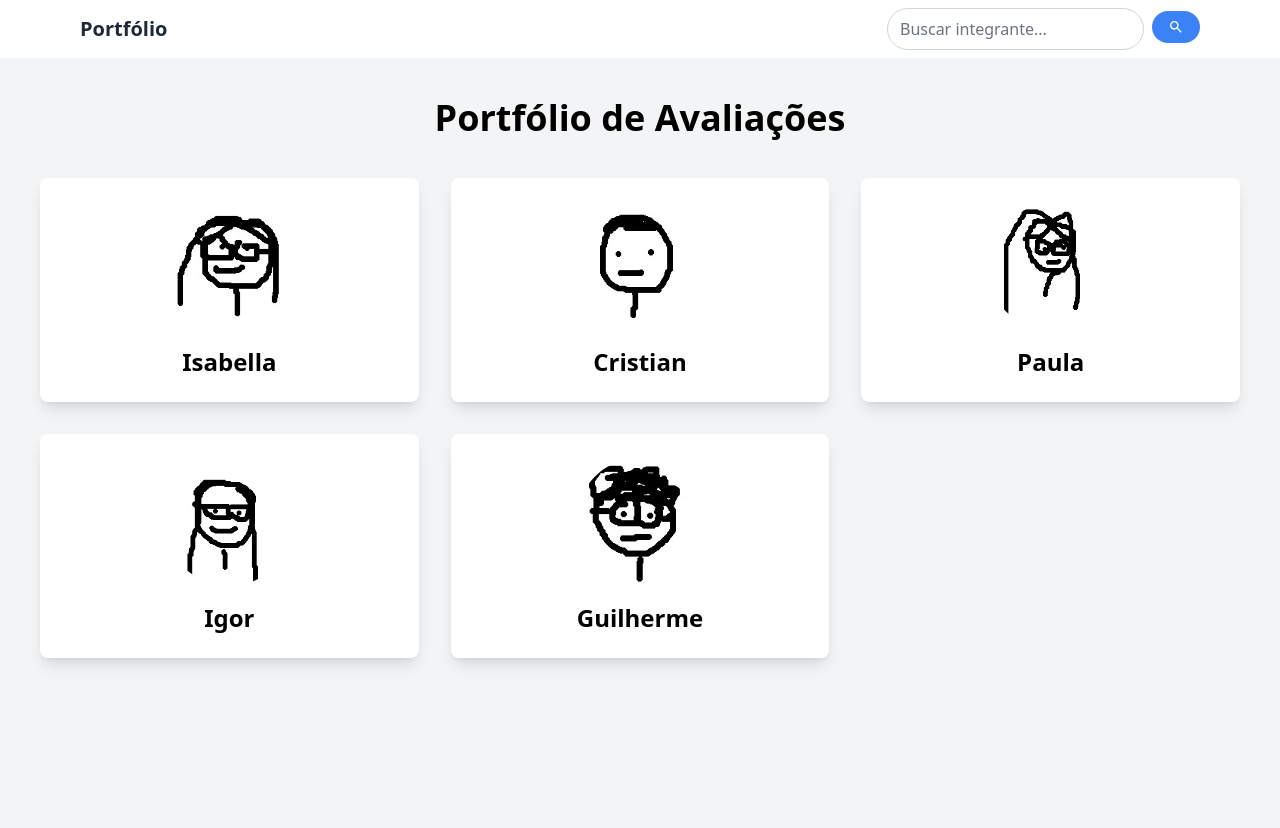
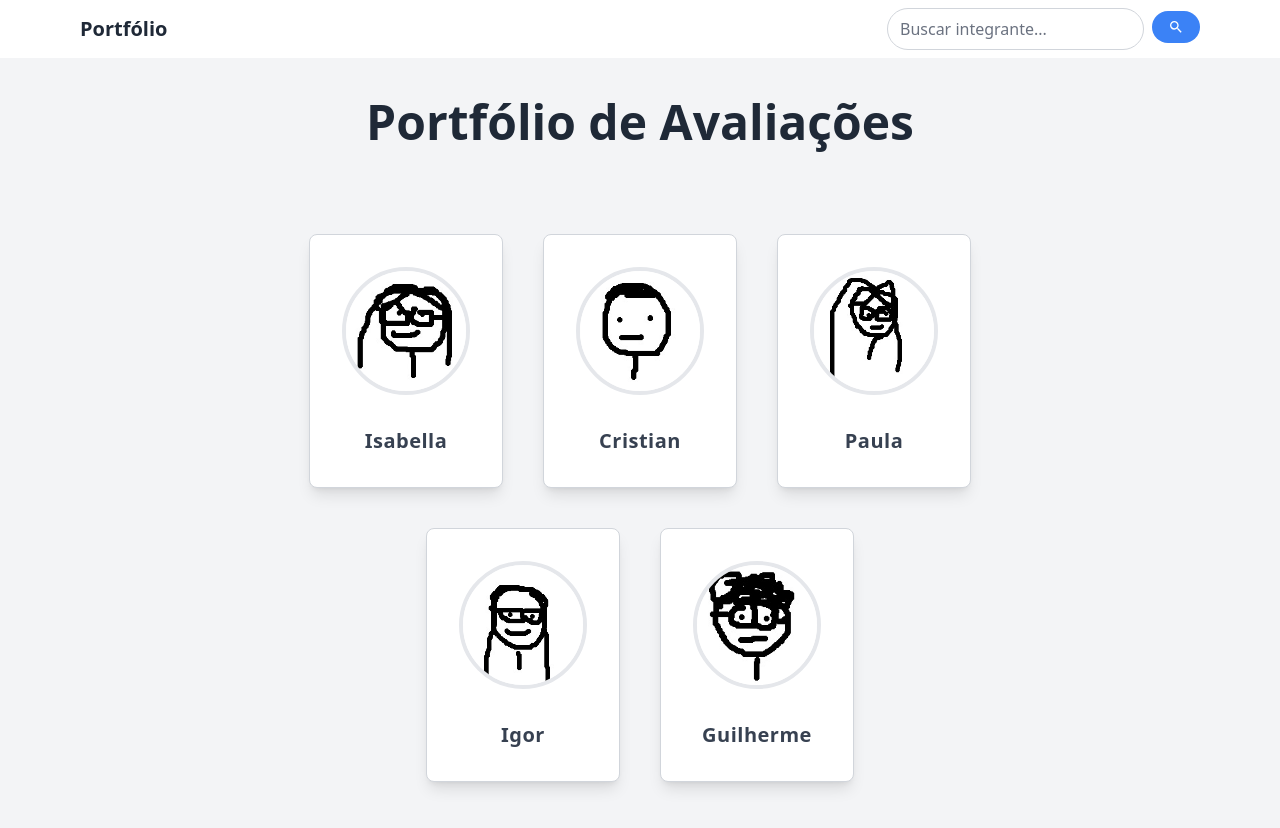
Before and after one commit to IsabellaMedeiros1/CP6-Front, a Next.js app in the folder portfolio/: page / in a window 1280 px wide. Shown: the top 828 px of the page. Built offline with nearby package versions, Linux system fonts and the light colour scheme.

Commit message:
ajustando css de header e dos cards, testanto restante das páginas

```diff
--- a/portfolio/src/app/cards/cristian/page.tsx
+++ b/portfolio/src/app/cards/cristian/page.tsx
@@ -3,6 +3,7 @@ import React from 'react'
 export default function Cristian() {
   return (
     <div>
+      <h1>TESTE CRISTIAN</h1>
 
     </div>
   )
--- a/portfolio/src/app/cards/guilherme/page.tsx
+++ b/portfolio/src/app/cards/guilherme/page.tsx
@@ -3,7 +3,7 @@ import React from 'react'
 export default function Guilherme() {
   return (
     <div>
-
+      <h1>TESTE ROMA-NHOLI</h1>
     </div>
   )
 }
--- a/portfolio/src/app/cards/igor/page.tsx
+++ b/portfolio/src/app/cards/igor/page.tsx
@@ -3,6 +3,7 @@ import React from 'react'
 export default function Igor() {
   return (
     <div>
+      <h1>TESTE IGOR</h1>
 
     </div>
   )
--- a/portfolio/src/app/cards/isabella/page.tsx
+++ b/portfolio/src/app/cards/isabella/page.tsx
@@ -1,61 +1,10 @@
-"use client"
-import Image from "next/image";
-import { useEffect, useState } from "react";
+import React from 'react'
 
-interface Integrante {
-  nome: string;
-  avatar_url: string;
-}
-
-const IsabellaPage = () => {
-  const [integrante, setIntegrante] = useState<Integrante | null>(null);
-  const [error, setError] = useState<string | null>(null);
-
-  useEffect(() => {
-    const fetchIntegranteData = async () => {
-      try {
-        const response = await fetch("/api/git-hub");
-        if (!response.ok) {
-          throw new Error("Erro ao buscar os dados do integrante.");
-        }
-        const data: Integrante[] = await response.json();
-
-        const user = data.find((user) => user.nome === "IsabellaMedeiros1");
-        if (user) {
-          setIntegrante(user);
-        } else {
-          throw new Error("Integrante não encontrado.");
-        }
-      } catch (err) {
-        const errorMessage = err instanceof Error ? err.message : "Erro desconhecido";
-        setError(errorMessage);
-      }
-    };
-
-    fetchIntegranteData();
-  }, []);
-
-  if (error) {
-    return <div>Error: {error}</div>;
-  }
-
-  if (!integrante) {
-    return <div>Loading...</div>;
-  }
-
+export default function Isabella() {
   return (
     <div>
-      <h1>{integrante.nome}</h1>
-      <Image
-        src={integrante.avatar_url}
-        alt={`Foto de ${integrante.nome}`}
-        width={300}
-        height={300}
-        className="rounded-full"
-      />
-      <p>Informações adicionais sobre {integrante.nome}</p>
+      <h1>TESTE ISABELLA</h1>
+
     </div>
-  );
-};
-
-export default IsabellaPage;
+  )
+}
--- a/portfolio/src/app/cards/paula/page.tsx
+++ b/portfolio/src/app/cards/paula/page.tsx
@@ -3,6 +3,7 @@ import React from 'react'
 export default function Paula() {
   return (
     <div>
+      <h1>TESTE PAULA</h1>
 
     </div>
   )
--- a/portfolio/src/app/page.tsx
+++ b/portfolio/src/app/page.tsx
@@ -1,7 +1,9 @@
 "use client";
+
 import { useRouter } from "next/navigation";
 import { integrantes } from "@/types";
 import Image from "next/image";
+import "@/styles/cards.css";
 
 export default function Home() {
   const router = useRouter();
@@ -11,26 +13,53 @@ export default function Home() {
   };
 
   return (
-    <main className="min-h-screen bg-gray-100 p-10">
-      <h1 className="text-4xl font-bold text-center mb-10">Portfólio de Avaliações</h1>
+    <main className="main">
+      <h1 className="title">Portfólio de Avaliações</h1>
 
-      <div className="grid grid-cols-1 md:grid-cols-3 gap-8">
-        {integrantes.map((integrante) => (
+      <div className="cards-container">
+        {/* Linha de 3 cards */}
+        <div className="card-row">
+          {integrantes.slice(0, 3).map((integrante) => (
             <div
               key={integrante.id}
-            className="cursor-pointer bg-white rounded-lg shadow-lg p-6 hover:scale-105 transition-transform"
+              className="card"
               onClick={() => handleCardClick(integrante.nome)}
             >
+              <div className="flex justify-center mb-4"> {/* Centralizando a imagem */}
                 <Image
                   src={`/img/${integrante.nome.toLowerCase()}.jpeg`}
                   alt={`Foto de ${integrante.nome}`}
-              width={150}
-              height={150}
-              className="w-32 h-32 mx-auto rounded-full mb-4 object-cover"
+                  width={120} // Ajustando a largura da imagem
+                  height={120} // Ajustando a altura da imagem
+                  className="rounded-full"
                 />
-            <h2 className="text-2xl font-semibold text-center">{integrante.nome}</h2>
+              </div>
+              <h2>{integrante.nome}</h2>
             </div>
           ))}
+        </div>
+
+        {/* Linha de 2 cards */}
+        <div className="card-row">
+          {integrantes.slice(3, 5).map((integrante) => (
+            <div
+              key={integrante.id}
+              className="card"
+              onClick={() => handleCardClick(integrante.nome)}
+            >
+              <div className="flex justify-center mb-4"> {/* Centralizando a imagem */}
+                <Image
+                  src={`/img/${integrante.nome.toLowerCase()}.jpeg`}
+                  alt={`Foto de ${integrante.nome}`}
+                  width={120} // Ajustando a largura da imagem
+                  height={120} // Ajustando a altura da imagem
+                  className="rounded-full"
+                />
+              </div>
+              <h2>{integrante.nome}</h2>
+            </div>
+          ))}
+        </div>
       </div>
     </main>
   );
--- /dev/null
+++ b/portfolio/src/styles/cards.css
@@ -0,0 +1,44 @@
+/* cards.css */
+
+@tailwind base;
+@tailwind components;
+@tailwind utilities;
+
+@layer components {
+  .main {
+    @apply min-h-screen bg-gray-100 p-10 flex flex-col items-center; /* Fundo cinza claro */
+  }
+
+  .title {
+    @apply text-5xl font-extrabold mb-12 text-center text-gray-800;
+  }
+
+  .cards-container {
+    @apply flex flex-col items-center mt-10;
+  }
+
+  .card-row {
+    @apply flex justify-center gap-10 mb-10;
+  }
+
+  .card {
+    @apply cursor-pointer bg-white rounded-lg shadow-lg p-8 transition-transform duration-300 ease-in-out transform;
+    @apply border border-gray-300; /* Borda padrão */
+  }
+
+  .card:hover {
+    @apply scale-105 shadow-[0_10px_20px_rgba(0,0,128,0.5)]; /* Sombra azul escura ao passar o mouse */
+  }
+
+  .card h2 {
+    @apply text-xl font-semibold text-center text-gray-700 tracking-wide transition-colors duration-300; /* Transição suave para a cor do texto */
+  }
+
+  .card:hover h2 {
+    @apply text-blue-500; /* Muda a cor do texto do título ao passar o mouse */
+  }
+
+  .card img {
+    @apply w-32 h-32 rounded-full mb-4 object-cover border-4 border-gray-200 transition-transform duration-300 ease-in-out hover:scale-110;
+  }
+}
--- a/portfolio/src/styles/header.css
+++ b/portfolio/src/styles/header.css
@@ -2,8 +2,9 @@
 @tailwind components;
 @tailwind utilities;
 
+@layer components {
   .header {
-  @apply bg-white shadow-lg;
+    @apply bg-white shadow-md; /* Sombra mais suave */
   }
 
   .header-container {
@@ -15,11 +16,7 @@
   }
 
   .header-title:hover {
-  @apply text-blue-500;
-}
-
-.header-title:active {
-  @apply text-blue-600;
+    @apply text-blue-600; /* Azul mais suave */
   }
 
   .header-nav {
@@ -49,3 +46,4 @@
   .btn-header:hover {
     @apply bg-blue-600;
   }
+}
```
Lines whose indentation alone changed are shown as unchanged.
